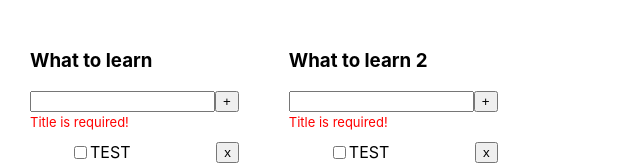
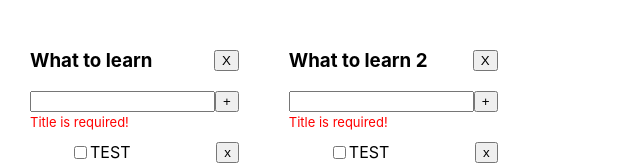
Before and after one commit to Oops14/main_todo, a React (Create React App) app: page / in a window 1280 px wide. Shown: the top 165 px of the page, without its empty margins (0-640 px from the left). Built offline with nearby package versions, Linux system fonts and the light colour scheme.

Commit message:
Remove todo list func.

```diff
--- a/src/App.css
+++ b/src/App.css
@@ -39,3 +39,16 @@
   background-color: rgba(255, 0, 0, 0.733);
   color: #fff;
 }
+
+.todolist-heading {
+  display: flex;
+  align-items: center;
+}
+
+.todolist-title {
+  flex-grow: 1;
+}
+
+.remove-todolist {
+  cursor: pointer;
+}
--- a/src/App.tsx
+++ b/src/App.tsx
@@ -9,13 +9,13 @@ export type TodosType = {
     isDone?: boolean;
 };
 
-// type TodoListType = {
-//     number : Array<TodosType>;
-// }
+type TodoListType = {
+    [key: string]: Array<TodosType>;
+};
 
 export type FilterType = "all" | "completed" | "active";
 
-type AllTodosType = {
+type AllTodoListsType = {
     id: string;
     title: string;
     filter: FilterType;
@@ -37,15 +37,19 @@ function App() {
 
     // React.useEffect(() => console.log("data", todos), [todos]);
 
+    const todoListId1 = uuidv4();
+    const todoListId2 = uuidv4();
+
+
     // Define all todo lists.
-    const [allTodos, setAllTodos]: any = useState<Array<AllTodosType>>([
+    const [allTodos, setAllTodos] = useState<Array<AllTodoListsType>>([
         {
-            id: uuidv4(),
+            id: todoListId1,
             title: "What to learn",
             filter: "all",
         },
         {
-            id: uuidv4(),
+            id: todoListId2,
             title: "What to learn 2",
             filter: "all",
         },
@@ -54,8 +58,8 @@ function App() {
     // const [filter, setFilter] = useState<FilterType>("all");
     // React.useEffect(() => console.log("All todos", todos), [todos]);
 
-    const [todos, setTodos] = useState<any>({
-        [allTodos[0].id]: [
+    const [todos, setTodos] = useState<TodoListType>({
+        [todoListId1]: [
             {
                 id: uuidv4(),
                 todoItemName: "TEST",
@@ -67,7 +71,7 @@ function App() {
                 isDone: false,
             },
         ],
-        [allTodos[1].id]: [
+        [todoListId2]: [
             {
                 id: uuidv4(),
                 todoItemName: "TEST",
@@ -86,10 +90,10 @@ function App() {
         ],
     });
 
-    React.useEffect(() => console.log(" todos", todos), [todos]);
+    // React.useEffect(() => console.log(" todos", todos), [todos]);
 
     let filterHandler = (filterValue: FilterType, id: string) => {
-        let todo = allTodos.find((item: any) => item.id === id);
+        let todo = allTodos.find((item) => item.id === id);
 
         if (todo) {
             todo.filter = filterValue;
@@ -100,7 +104,10 @@ function App() {
     // Add tasks from the input to the state.
     let addTodo = (addTodo: string, todoId: string) => {
         let todoListOfTasks = todos[todoId];
-        let task = {id: uuidv4(), todoItemName: addTodo, isDone: false,};
+        let task = { id: uuidv4(), todoItemName: addTodo, isDone: false };
+
+        todos[todoId] = [...todoListOfTasks, task];
+        setTodos({ ...todos });
 
         // setTodos([
         //     ...todos,
@@ -110,15 +117,10 @@ function App() {
         //         isDone: false,
         //     },
         // ]);
-
-        todos[todoId] = [...todoListOfTasks, task];
-        setTodos({...todos});
     };
 
     let isChecked = (id: string, isDone: boolean, todoId: string) => {
-        let task = todos[todoId].find((item: any) => item.id === id);
-
-        console.log(task);
+        let task = todos[todoId].find((item) => item.id === id);
 
         if (task) {
             task.isDone = isDone;
@@ -128,27 +130,35 @@ function App() {
 
     let removeItem = (id: string, todoId: string) => {
         let todoListOfTasks = todos[todoId];
-        todos[todoId] = todoListOfTasks.filter((item: any) => item.id !== id);
+        todos[todoId] = todoListOfTasks.filter((item) => item.id !== id);
 
+        setTodos({ ...todos });
+    };
+
+    let removeTodolist = (todoId: string) => {
+        let removeListOfTasks = allTodos.filter((item) => item.id !== todoId);
+        setAllTodos(removeListOfTasks);
+
+        delete todos[todoId];
         setTodos({ ...todos });
     };
 
     return (
         <div className="App">
-            {allTodos.map((todo: any) => {
+            {allTodos.map((todo) => {
                 let filteredTodos = todos[todo.id];
 
                 // Filter tasks by clicking on the "Active" button.
                 if (todo.filter === "active") {
                     filteredTodos = todos[todo.id].filter(
-                        (item: any) => item.isDone === false
+                        (item) => item.isDone === false
                     );
                 }
 
                 // Filter tasks by clicking on the "Completed" button.
                 if (todo.filter === "completed") {
                     filteredTodos = todos[todo.id].filter(
-                        (item: any) => item.isDone === true
+                        (item) => item.isDone === true
                     );
                 }
 
@@ -163,6 +173,7 @@ function App() {
                         addTodo={addTodo}
                         filterHandler={filterHandler}
                         activeFilter={todo.filter}
+                        removeTodolist={removeTodolist}
                     />
                 );
             })}
--- a/src/components/TodoList.tsx
+++ b/src/components/TodoList.tsx
@@ -6,11 +6,12 @@ type TodoListPropsType = {
     isChecked: (id: string, isDone: boolean, todoId: string) => void;
     removeItem: (id: string, todoId: string) => void;
     addTodo: (addTodo: string, todoId: string) => void;
-    todos: any;
+    todos: Array<TodosType>;
     filterHandler: (filterValue: FilterType, id: string) => void;
     title: string;
     todoId: string;
     activeFilter: FilterType;
+    removeTodolist: (todoId: string) => void;
 };
 
 export const TodoList = (props: TodoListPropsType) => {
@@ -19,11 +20,20 @@ export const TodoList = (props: TodoListPropsType) => {
         props.isChecked(id, newIsDoneValue, props.todoId);
     };
 
+    const removeTodolist = () => {
+        props.removeTodolist(props.todoId);
+    }
+
+
     return (
         <div>
-            <h3>{props.title}</h3>
+            <div className="todolist-heading">
+                <h3 className="todolist-title">{props.title}</h3>
+                <button className="remove-todolist" onClick={removeTodolist}>X</button>
+            </div>
             <TodoForm addTodo={props.addTodo} todoId={props.todoId} />
             <ul className="todo-list">
+
                 {props.todos.map((item: TodosType) => {
                     return (
                         <li
```
